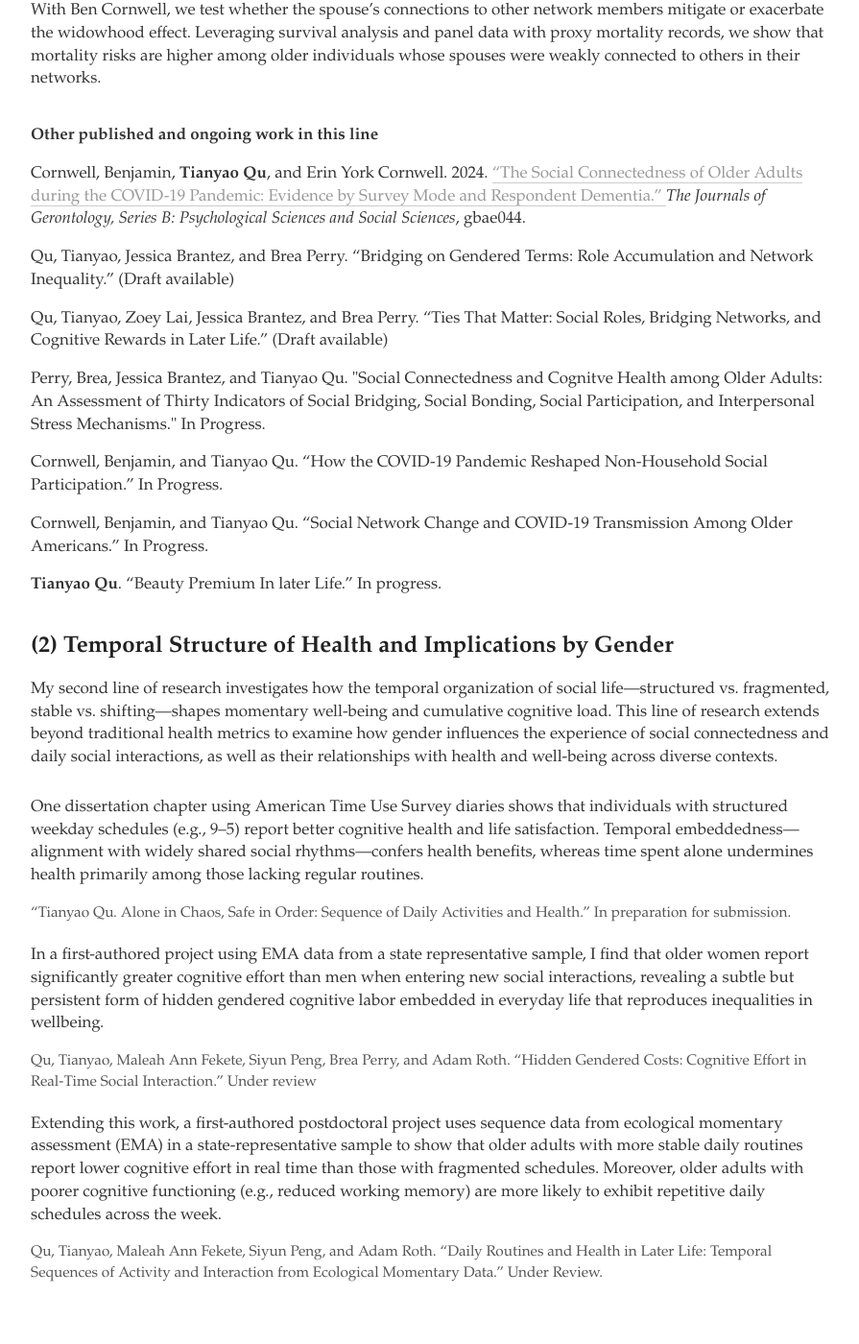
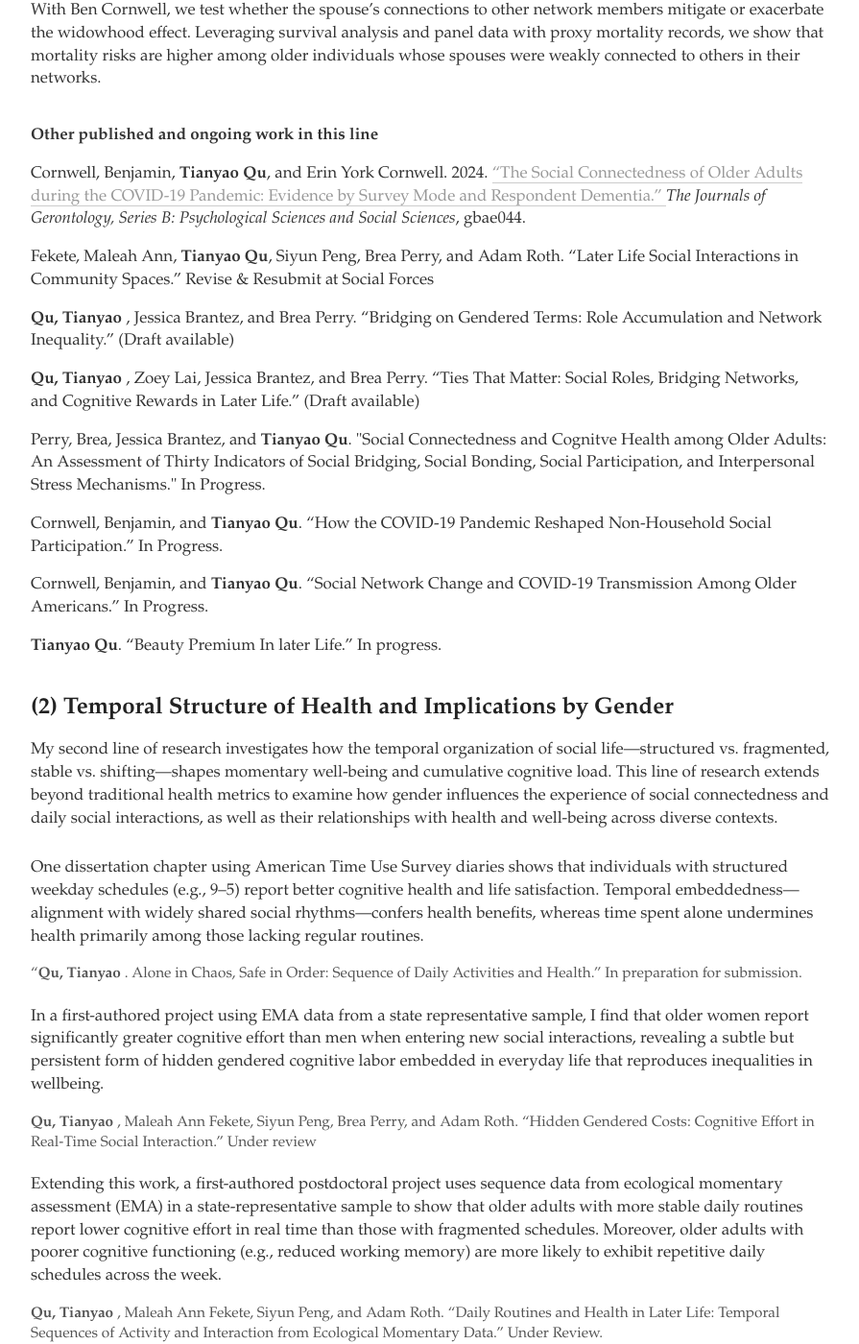
Before and after one commit to windyqu/windyqu.github.io, a Jekyll site: the page built from research/index.html, in a window 1280 px wide and 1400 px high, scrolled down 1150 px. Shown: the whole window at 96% size, without its empty margins (192-1087 px from the left). Built offline with Jekyll 4.4.1, drawn with Linux system fonts in a browser that asks for light colours; some of the changed text lies outside the part shown.

Commit message:
Update index.html

```diff
--- a/research/index.html
+++ b/research/index.html
@@ -155,24 +155,28 @@ title: Tianyao Qu's Homepage
       <i>The Journals of Gerontology, Series B: Psychological Sciences and Social Sciences</i>, gbae044.
     </p>
 
+  <p>
+  Fekete, Maleah Ann, <b>Tianyao Qu</b>, Siyun Peng, Brea Perry, and Adam Roth. “Later Life Social Interactions in Community Spaces.” Revise & Resubmit at Social Forces
+    </p>
+
    <p>
-  Qu, Tianyao, Jessica Brantez, and Brea Perry. “Bridging on Gendered Terms: Role Accumulation and Network Inequality.” (Draft available)
+   <b>Qu, Tianyao </b>, Jessica Brantez, and Brea Perry. “Bridging on Gendered Terms: Role Accumulation and Network Inequality.” (Draft available)
 </p>
 
       <p>
-Qu, Tianyao, Zoey Lai, Jessica Brantez, and Brea Perry. “Ties That Matter: Social Roles, Bridging Networks, and Cognitive Rewards in Later Life.” (Draft available)
+<b>Qu, Tianyao </b>, Zoey Lai, Jessica Brantez, and Brea Perry. “Ties That Matter: Social Roles, Bridging Networks, and Cognitive Rewards in Later Life.” (Draft available)
   </p>
 
     <p>
-Perry, Brea, Jessica Brantez, and Tianyao Qu. "Social Connectedness and Cognitve Health among Older Adults: An Assessment of Thirty Indicators of Social Bridging, Social Bonding, Social Participation, and Interpersonal Stress Mechanisms." In Progress.
+Perry, Brea, Jessica Brantez, and <b>Tianyao Qu</b>. "Social Connectedness and Cognitve Health among Older Adults: An Assessment of Thirty Indicators of Social Bridging, Social Bonding, Social Participation, and Interpersonal Stress Mechanisms." In Progress.
           </p>
 
   <p>
-  Cornwell, Benjamin, and Tianyao Qu. “How the COVID-19 Pandemic Reshaped Non-Household Social Participation.” In Progress.
+  Cornwell, Benjamin, and <b>Tianyao Qu</b>. “How the COVID-19 Pandemic Reshaped Non-Household Social Participation.” In Progress.
   </p>
 
     <p>
-Cornwell, Benjamin, and Tianyao Qu. “Social Network Change and COVID-19 Transmission Among Older Americans.” In Progress.
+Cornwell, Benjamin, and <b>Tianyao Qu</b>. “Social Network Change and COVID-19 Transmission Among Older Americans.” In Progress.
   </p>
 
      <p>
@@ -197,7 +201,7 @@ Cornwell, Benjamin, and Tianyao Qu. “Social Network Change and COVID-19 Transm
   </p>
 
   <p class="paper small-note">
-    “Tianyao Qu. Alone in Chaos, Safe in Order: Sequence of Daily Activities and Health.” In preparation for submission.
+    “<b>Qu, Tianyao </b>. Alone in Chaos, Safe in Order: Sequence of Daily Activities and Health.” In preparation for submission.
   </p>
 
   <div class="spacer"></div>
@@ -207,7 +211,7 @@ Cornwell, Benjamin, and Tianyao Qu. “Social Network Change and COVID-19 Transm
     </p>
 
     <p class="paper small-note">
-    Qu, Tianyao, Maleah Ann Fekete, Siyun Peng, Brea Perry, and Adam Roth. “Hidden Gendered Costs: Cognitive Effort in Real‑Time Social Interaction.” Under review
+    <b>Qu, Tianyao </b>, Maleah Ann Fekete, Siyun Peng, Brea Perry, and Adam Roth. “Hidden Gendered Costs: Cognitive Effort in Real‑Time Social Interaction.” Under review
   </p>
 
   <div class="spacer"></div>
@@ -219,7 +223,7 @@ Cornwell, Benjamin, and Tianyao Qu. “Social Network Change and COVID-19 Transm
   </p>
 
   <p class="paper small-note">
-    Qu, Tianyao, Maleah Ann Fekete, Siyun Peng, and Adam Roth. “Daily Routines and Health in Later Life: Temporal Sequences of Activity and Interaction from Ecological Momentary Data.” Under Review.
+    <b>Qu, Tianyao </b>, Maleah Ann Fekete, Siyun Peng, and Adam Roth. “Daily Routines and Health in Later Life: Temporal Sequences of Activity and Interaction from Ecological Momentary Data.” Under Review.
   </p>
   <div class="block-spacer"></div>
 
@@ -237,7 +241,7 @@ Cornwell, Benjamin, and Tianyao Qu. “Social Network Change and COVID-19 Transm
     gendered, digitized intimacy amid weakening connectedness and rising mental-health concerns in East Asia.
   </p>
   <p class="paper small-note">
-    Tianyao Qu. “Paying for Affection, Intimacy, or Status? Virtual Gifting and Emotional Value in Chinese Live-Streaming.” Under review.
+    <b>Qu, Tianyao </b>. “Paying for Affection, Intimacy, or Status? Virtual Gifting and Emotional Value in Chinese Live-Streaming.” Under review.
   </p>
 
   <div class="block-spacer"></div>
@@ -247,7 +251,7 @@ Cornwell, Benjamin, and Tianyao Qu. “Social Network Change and COVID-19 Transm
   <div class="list-tight">
 
     <p>
-      Wright, L., Muenster, R., Vecchione, B., Qu, T., Cai, S., Smith, A., Student Investigators, Metcalf, J., Matias, J. N. (Jan 22, 2024).
+      Wright, L., Muenster, R., Vecchione, B., <b>Qu</b>, T., Cai, S., Smith, A., Student Investigators, Metcalf, J., Matias, J. N. (Jan 22, 2024).
       <a href="https://doi.org/10.17605/OSF.IO/UPFDK" target="_blank" rel="noopener">
         Null Compliance: NYC Local Law 144 and the Challenges of Algorithm Accountability.
       </a>
```
